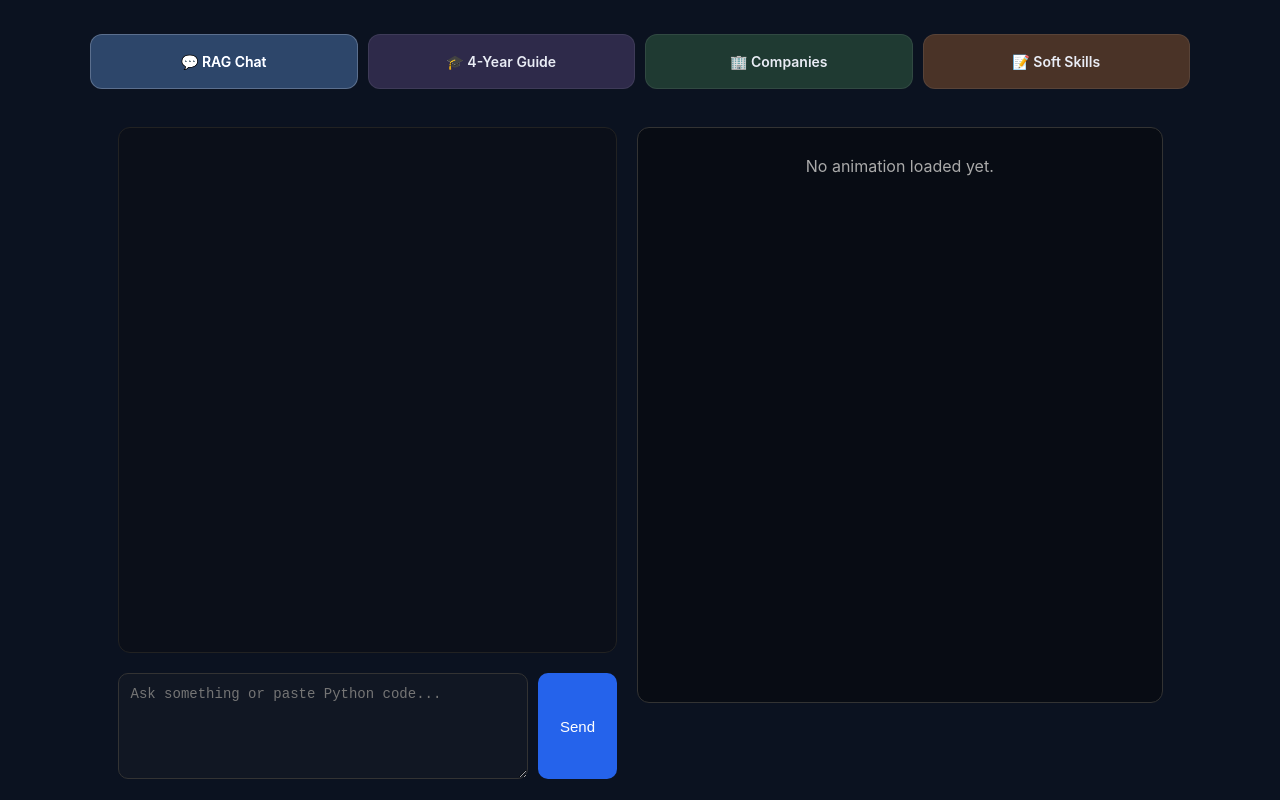
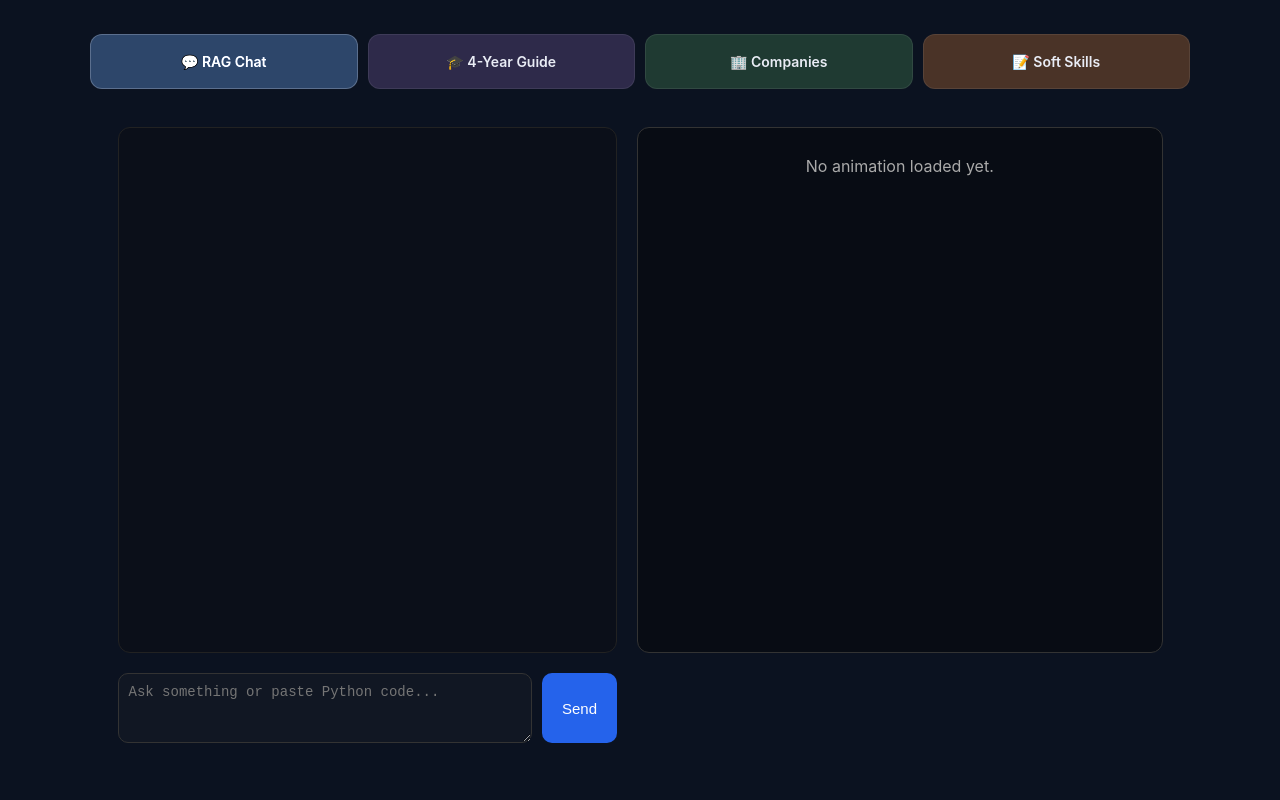
Before and after one commit to meghana98-LY/CodeVisualizer-, a React (Vite) app in the folder codeviz-rag/: page / in a window 1280 px wide. Built offline with nearby package versions, Linux system fonts and the light colour scheme.

Commit message:
updated the readme file

```diff
--- a/codeviz-rag/src/components/rag.tsx
+++ b/codeviz-rag/src/components/rag.tsx
@@ -207,13 +207,13 @@ export default function RagChat() {
             placeholder="Ask something or paste Python code..."
             value={input}
             onChange={(e) => setInput(e.target.value)}
-            rows={5}
+            rows={3}
             style={{
               flexGrow: 1,
-              padding: 12,
+              padding: 10,
               borderRadius: 10,
               border: "1px solid #333",
-              resize: "vertical",
+              resize: "horizontal",
               fontFamily: "monospace",
               fontSize: "14px",
               background: "#111723",
@@ -224,7 +224,7 @@ export default function RagChat() {
           <button
             onClick={sendMessage}
             style={{
-              padding: "12px 22px",
+              padding: "10px 20px",
               borderRadius: 10,
               cursor: "pointer",
               backgroundColor: "#2563eb",
@@ -246,7 +246,7 @@ export default function RagChat() {
           borderRadius: "12px",
           background: "#080c14",
           padding: "12px",
-          height: "550px",
+          height: "500px",
           overflow: "auto",
         }}
       >
```
Also changed, not shown: codeviz-rag/src/counter.ts (deleted, +0 -9 lines), codeviz-rag/src/typescript.svg (deleted), 3 other files (tests, documents, lock files or other folders).
